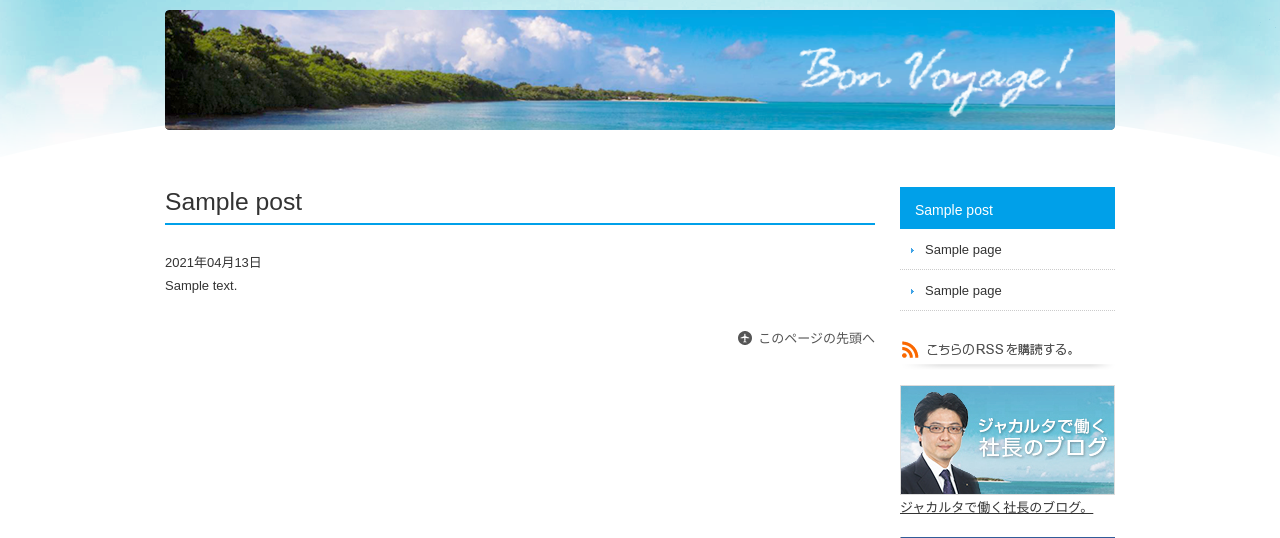
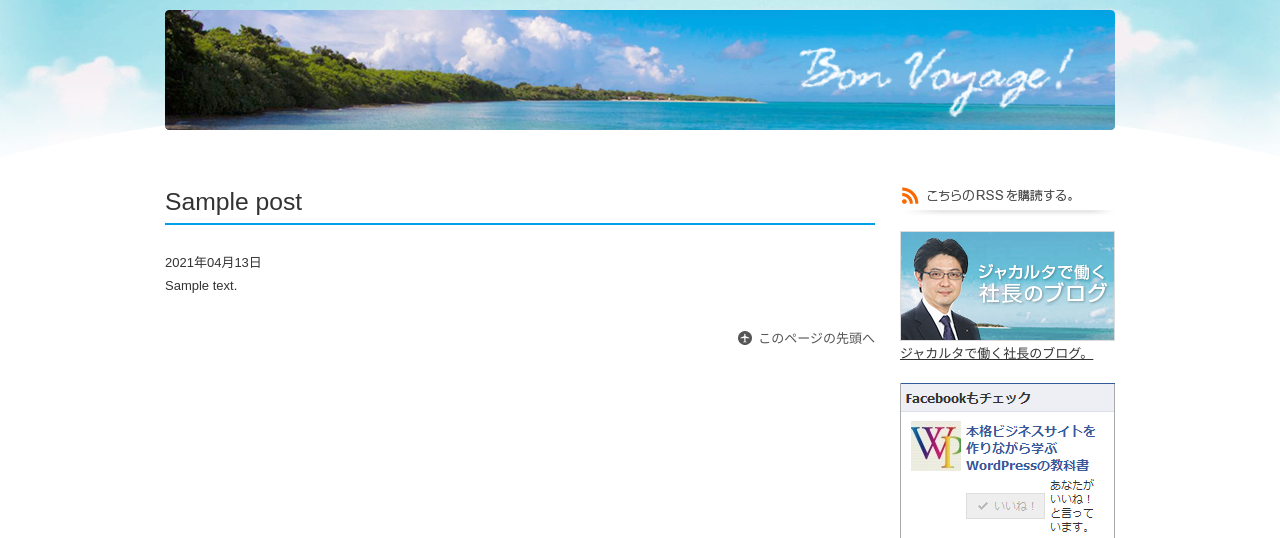
Before and after one commit to toyohiroito/sumaho-rensyu, a WordPress theme: template html/apt-pc/single.php in a window 1280 px wide. Shown: the part 133-671 px from the top of the page. Run offline with PHP 8.4 and a stand-in for WordPress, Linux system fonts and the light colour scheme; the site name, menu and one post (Sample post) are stand-ins, and other content is empty.

Commit message:
single.php sidebar-post.php を読み込めるように変更

```diff
--- a/html/apt-pc/single.php
+++ b/html/apt-pc/single.php
@@ -25,6 +25,6 @@
         ?>
       </div><!-- end #content -->
     </div><!-- end #main -->
-<?php get_sidebar('page'); ?>
+<?php get_sidebar('post'); ?>
   </div><!-- end #container -->
 <?php get_footer(); ?>
```
